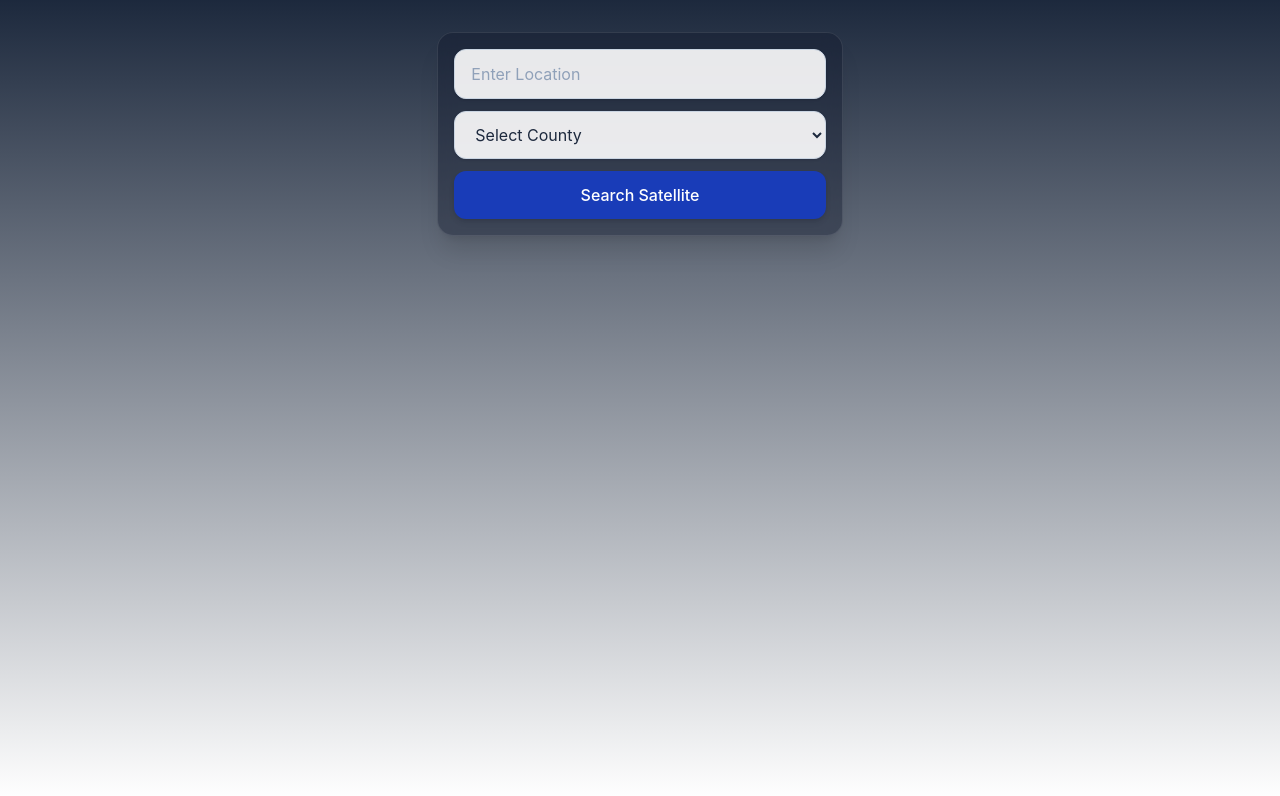
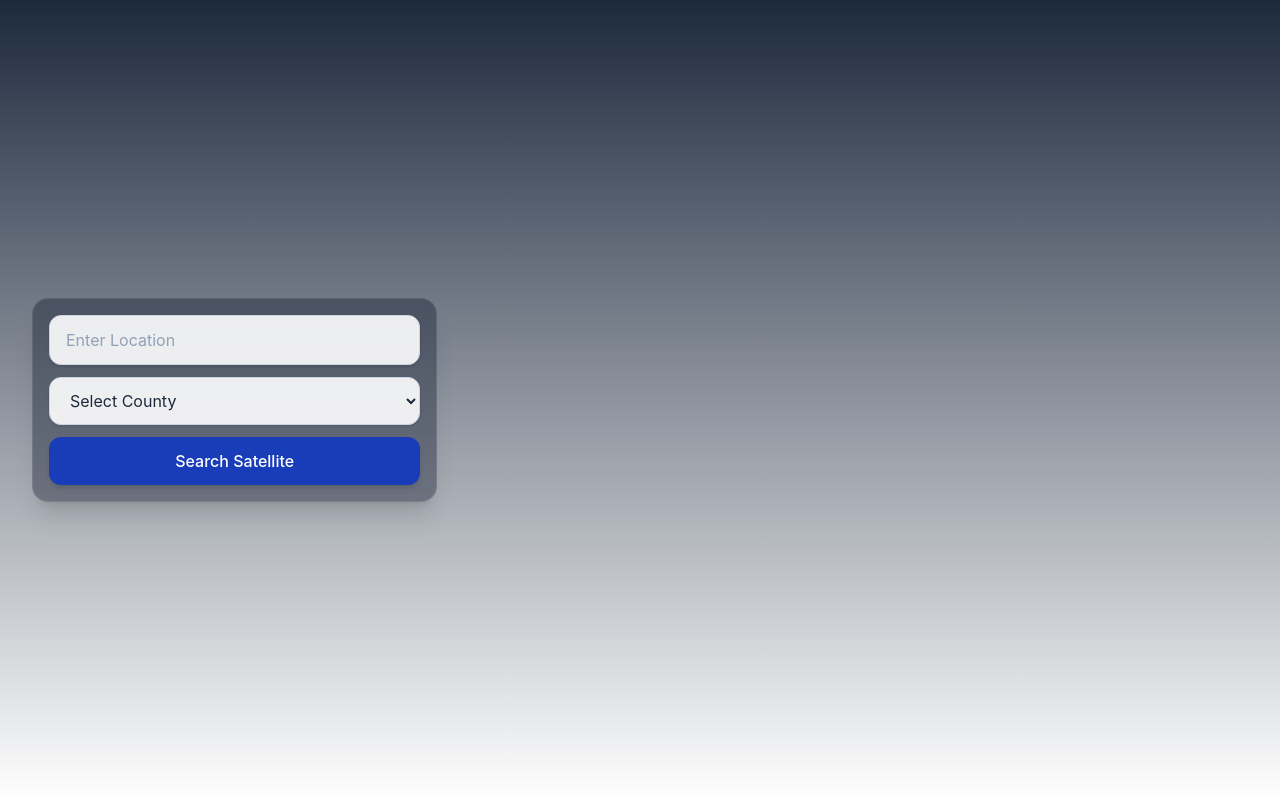
Before and after one commit to Mshindi901/satellite-location-search-frontend, a React (Vite) app: page / in a window 1280 px wide. Shown: the top 796 px of the page. Built offline with nearby package versions, Linux system fonts and the light colour scheme.

Commit message:
debugged the UI

```diff
--- a/src/App.jsx
+++ b/src/App.jsx
@@ -27,7 +27,7 @@ function App() {
 
   return (
     <>
-      <section className="w-full min-h-screen bg-linear-to-b from-blue-500 from-slate-800 flex justify-center items-start p-4 md:p-8">
+      <section className="w-full min-h-screen bg-linear-to-b from-blue-500 from-slate-800 flex flex-col gap-2 justify-center items-start p-4 md:p-8">
         <form
           action=""
           method="post"
```
